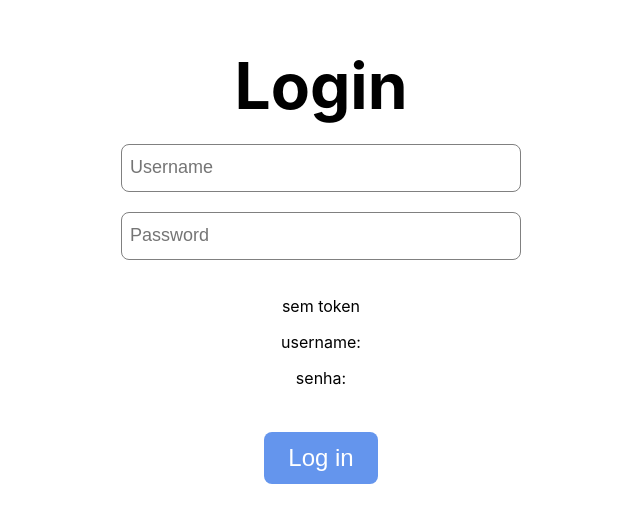
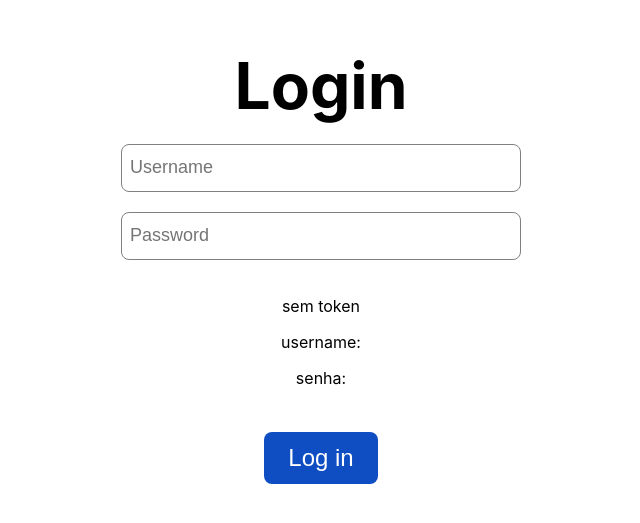
Before and after one commit to ms-daniel/Cadastra-Clientes, a React (Create React App) app in the folder Codigo/cadastro_clientes_web_frontend/: page / in a window 1280 px wide. Shown: the part 131-654 px from the top of the page, without its empty margins (319-959 px from the left). Built offline with nearby package versions, Linux system fonts and the light colour scheme.

Commit message:
cor do botao

```diff
--- a/Codigo/cadastro_clientes_web_frontend/src/index.css
+++ b/Codigo/cadastro_clientes_web_frontend/src/index.css
@@ -43,7 +43,7 @@ code {
 
 input[type='button'] {
   border: none;
-  background: cornflowerblue;
+  background: rgb(14, 77, 194);
   color: white;
   padding: 12px 24px;
   margin: 8px;
```
